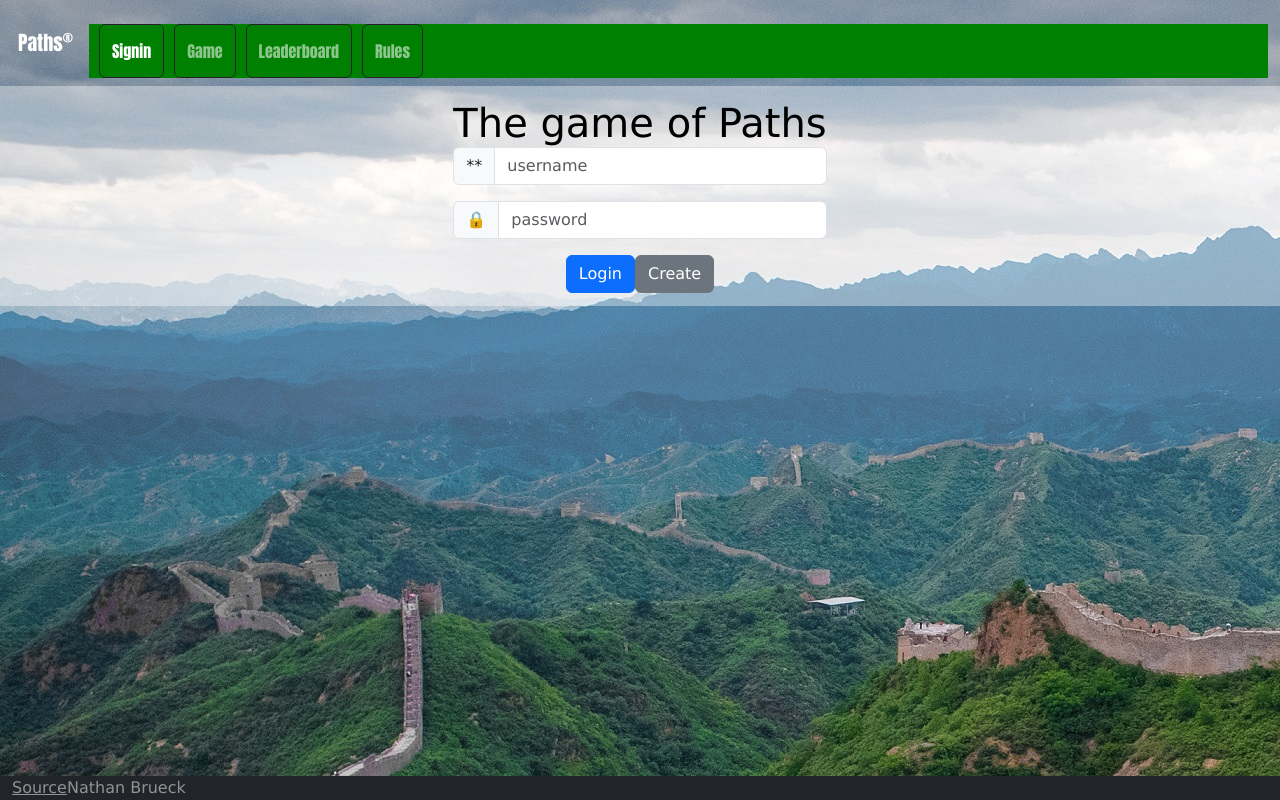
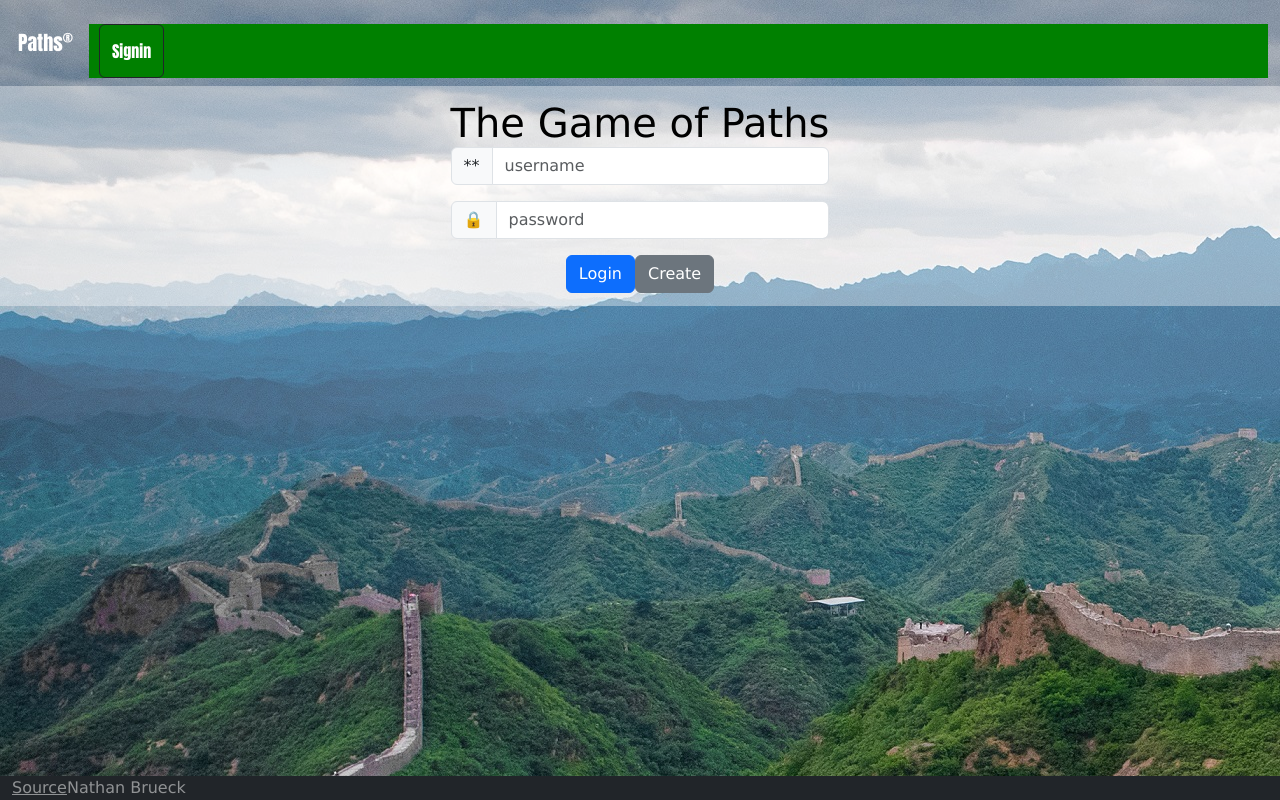
Before and after one commit to arftonlum/Startup, a React (Vite) app: page / in a window 1280 px wide. Built offline with nearby package versions, Linux system fonts and the light colour scheme.

Commit message:
Hid buttons while not signed in

```diff
--- a/index.html
+++ b/index.html
@@ -6,7 +6,7 @@
     <meta name="viewport" content="width=device-width, initial-scale=1" />
     <meta name="theme-color" content="#000000" />
 
-    <title>Simon React</title>
+    <title>Paths</title>
   </head>
   <body>
     <noscript>You need to enable JavaScript to run this app.</noscript>
--- a/src/app.jsx
+++ b/src/app.jsx
@@ -12,6 +12,7 @@ function App() {
   const [userName, setUserName] = React.useState(localStorage.getItem('userName') || '');
   const currentAuthState = userName ? AuthState.Authenticated : AuthState.Unauthenticated;
   const [authState, setAuthState] = React.useState(currentAuthState);
+  const loggedIn = (currentAuthState == AuthState.Authenticated);
 
     return (
   <BrowserRouter>
@@ -25,15 +26,18 @@ function App() {
             <li className='btn btn-outline-dark'>
               <NavLink className='nav-link' to=''>Signin</NavLink>
               </li>
+              {loggedIn &&
               <li className='btn btn-outline-dark'>
               <NavLink className='nav-link' to='game'>Game</NavLink>
-              </li>
+              </li>}
+              {loggedIn &&
               <li className='btn btn-outline-dark'>
               <NavLink className='nav-link' to='leaderboard'>Leaderboard</NavLink>
-              </li>
+              </li>}
+              {loggedIn &&
               <li className='btn btn-outline-dark'>
               <NavLink className='nav-link' to='rules'>Rules</NavLink>
-              </li>
+              </li>}
             </menu>
           </nav>
         </header>
--- a/src/game/game.jsx
+++ b/src/game/game.jsx
@@ -14,7 +14,6 @@ let gridlines = 'on'
 let socket =null;
 function Buildboard(){
   let blah = document.getElementById("boardofthegame");
-  console.log(blah);
   let blahtx = blah.getContext("2d");
   blahtx.reset();
   drawtemplates();
@@ -306,7 +305,6 @@ function updateScore(score) {
 
 async function saveScore(score) {
   const userName = getPlayerName();
-  console.log('should send the score', JSON.stringify({name:userName,score:score,date:new Date().toLocaleDateString()}))
   await fetch('/api/score',{
     method:'POST',
     headers: {'content-type': 'application/json'},
@@ -322,11 +320,8 @@ function configureWebSocket() {
     displayMsg('system', 'game', 'connected');
   };
   socket.onclose = (event) => {
-    displayMsg('system', 'game', 'disconnected');
   };
-  //everytime we navigate to GAME this onmessage event is called an extra time.
   socket.onmessage = async (event) => {
-    console.log('this repeats')
     const msg = JSON.parse(await event.data.text());
     if (msg.type === GameEndEvent) {
       displayMsg('player', msg.from, `scored ${msg.value.score}`);
@@ -357,6 +352,9 @@ export function Game() {
   React.useEffect(() =>
   {
     configureWebSocket();
+    return ()=>{
+    socket.close();
+    socket=null;}
   }, []);
 
 
--- a/src/signin/signin.jsx
+++ b/src/signin/signin.jsx
@@ -8,7 +8,7 @@ export function Signin({ userName, authState, onAuthChange }) {
   return (
     <main className='container-fluid text-center'>
       <div>
-        {authState !== AuthState.Unknown && <h1>The game of Paths</h1>}
+        {authState !== AuthState.Unknown && <h1>The Game of Paths</h1>}
         {authState === AuthState.Authenticated && (
           <Authenticated userName={userName} onLogout={() => onAuthChange(userName, AuthState.Unauthenticated)} />
         )}
```
